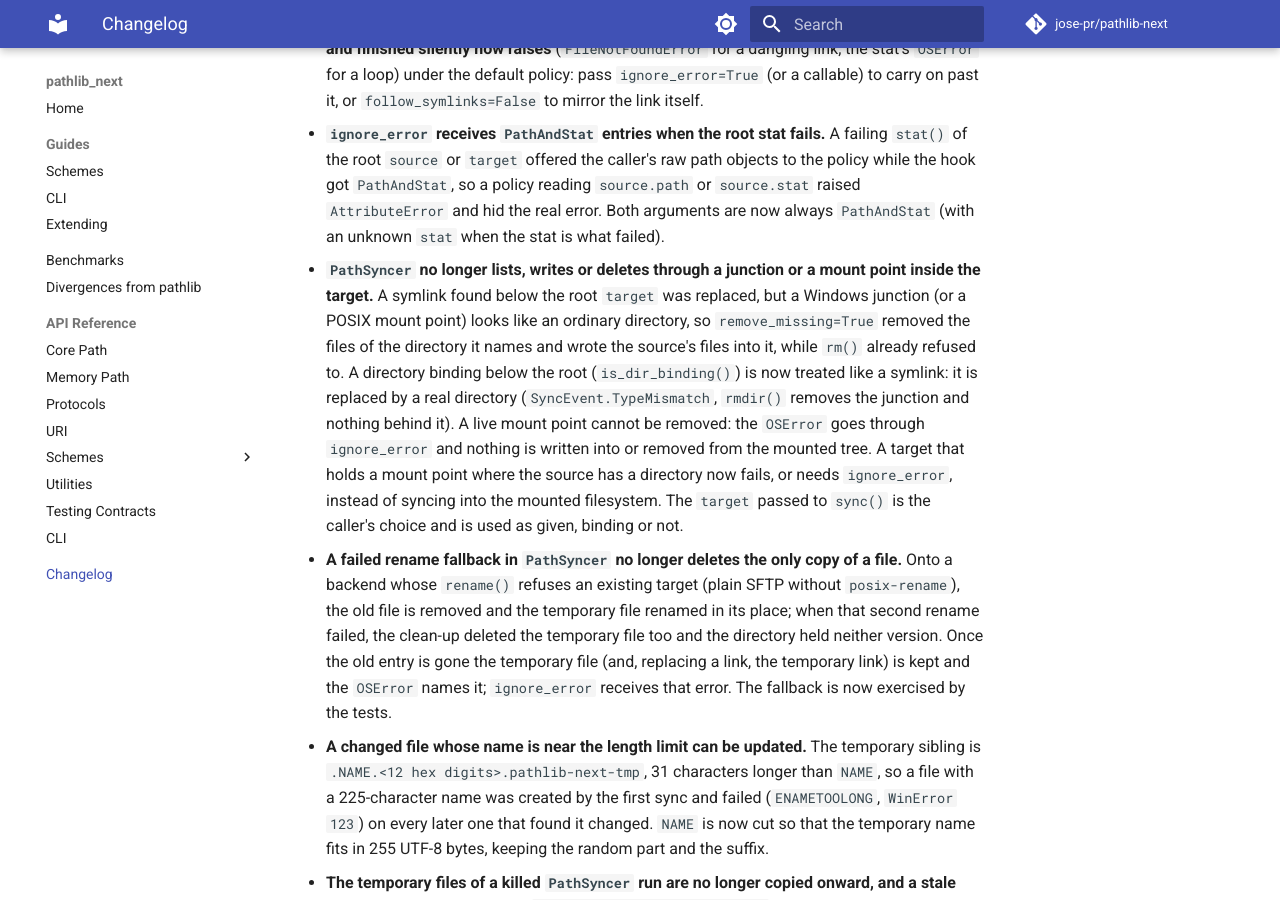
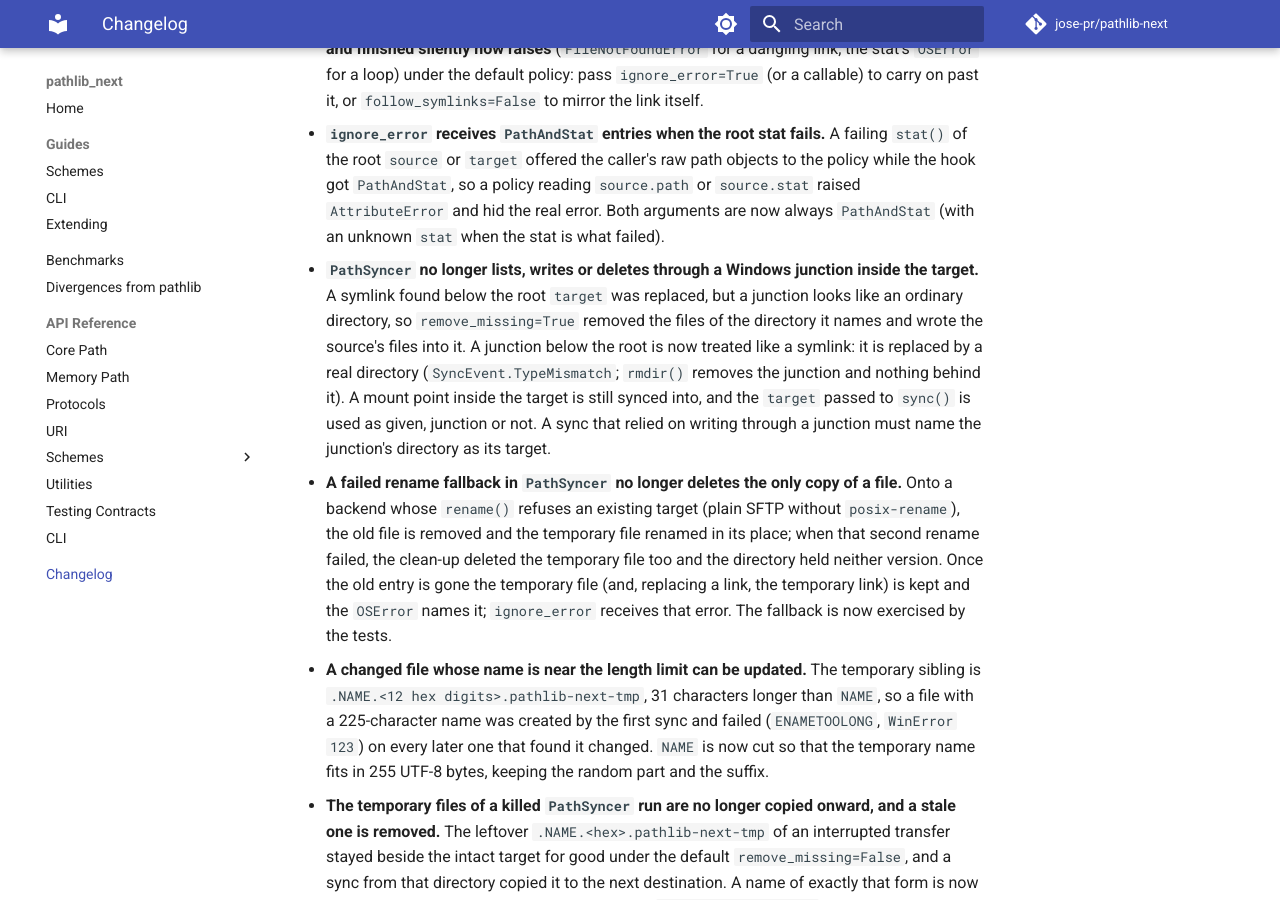
Before and after one commit to jose-pr/pathlib-next, an MkDocs documentation site: the page built from docs/changelog.md, in a window 1280 px wide and 900 px high, scrolled down 6406 px. Built offline with MkDocs 1.6.1 and Material for MkDocs 9.7.7, drawn with Linux system fonts in a browser that asks for light colours; comment, search, counter and statistics services are not loaded.

Commit message:
fix: a sync replaces a junction inside its target and still syncs into a mount point

```diff
--- a/CHANGELOG.md
+++ b/CHANGELOG.md
@@ -289,20 +289,17 @@ and this project adheres to [Semantic Versioning](https://semver.org/).
   reading `source.path` or `source.stat` raised `AttributeError` and hid the
   real error. Both arguments are now always `PathAndStat` (with an unknown
   `stat` when the stat is what failed).
-- **`PathSyncer` no longer lists, writes or deletes through a junction or a
-  mount point inside the target.** A symlink found below the root `target`
-  was replaced, but a Windows junction (or a POSIX mount point) looks like an
-  ordinary directory, so `remove_missing=True` removed the files of the
-  directory it names and wrote the source's files into it, while `rm()`
-  already refused to. A directory binding below the root (`is_dir_binding()`)
-  is now treated like a symlink: it is replaced by a real directory
-  (`SyncEvent.TypeMismatch`, `rmdir()` removes the junction and nothing
-  behind it). A live mount point cannot be removed: the `OSError` goes
-  through `ignore_error` and nothing is written into or removed from the
-  mounted tree. A target that holds a mount point where the source has a
-  directory now fails, or needs `ignore_error`, instead of syncing into the
-  mounted filesystem. The `target` passed to `sync()` is the caller's choice
-  and is used as given, binding or not.
+- **`PathSyncer` no longer lists, writes or deletes through a Windows
+  junction inside the target.** A symlink found below the root `target` was
+  replaced, but a junction looks like an ordinary directory, so
+  `remove_missing=True` removed the files of the directory it names and
+  wrote the source's files into it. A junction below the root is now treated
+  like a symlink: it is replaced by a real directory
+  (`SyncEvent.TypeMismatch`; `rmdir()` removes the junction and nothing
+  behind it). A mount point inside the target is still synced into, and the
+  `target` passed to `sync()` is used as given, junction or not. A sync that
+  relied on writing through a junction must name the junction's directory as
+  its target.
 - **A failed rename fallback in `PathSyncer` no longer deletes the only copy of
   a file.** Onto a backend whose `rename()` refuses an existing target (plain
   SFTP without `posix-rename`), the old file is removed and the temporary file
```
Also changed, not shown: docs/divergences.md (+1 -1 lines), src/pathlib_next/AGENTS.md (+5 -5 lines), 2 other files.
